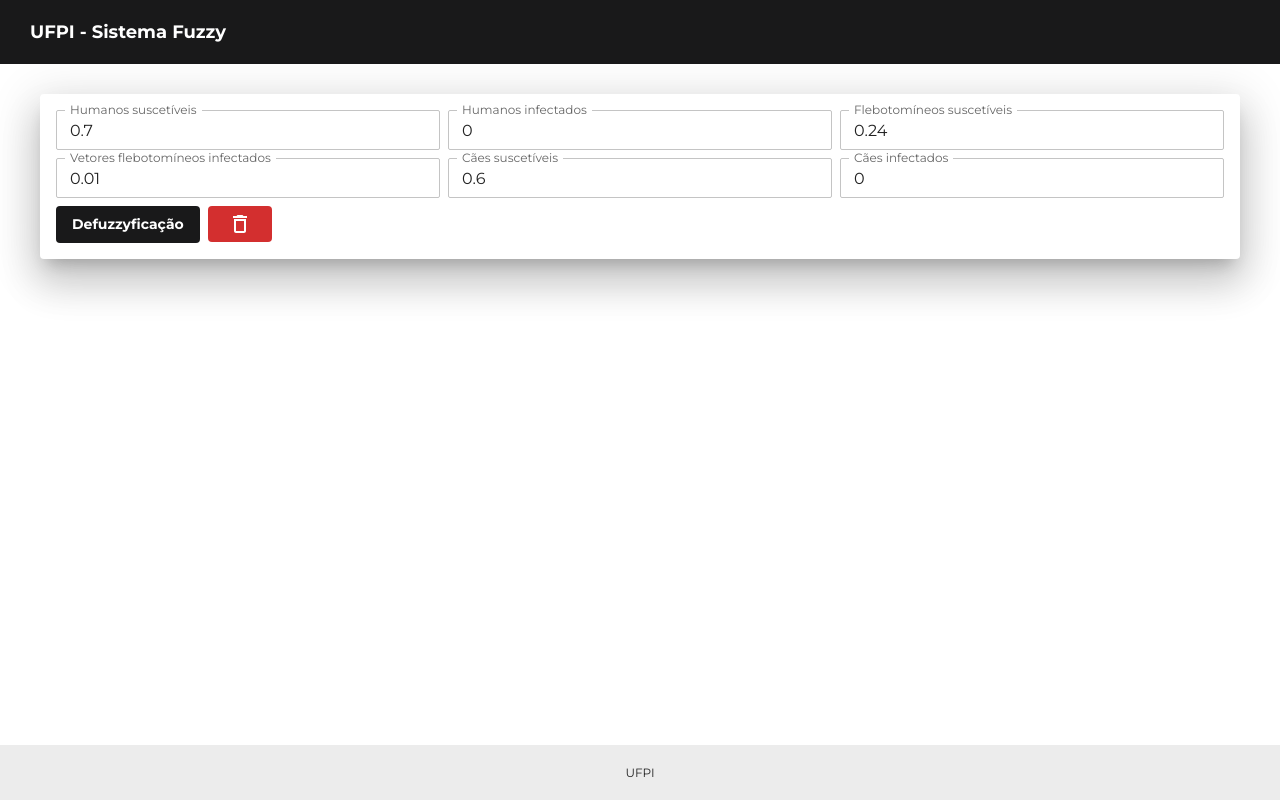
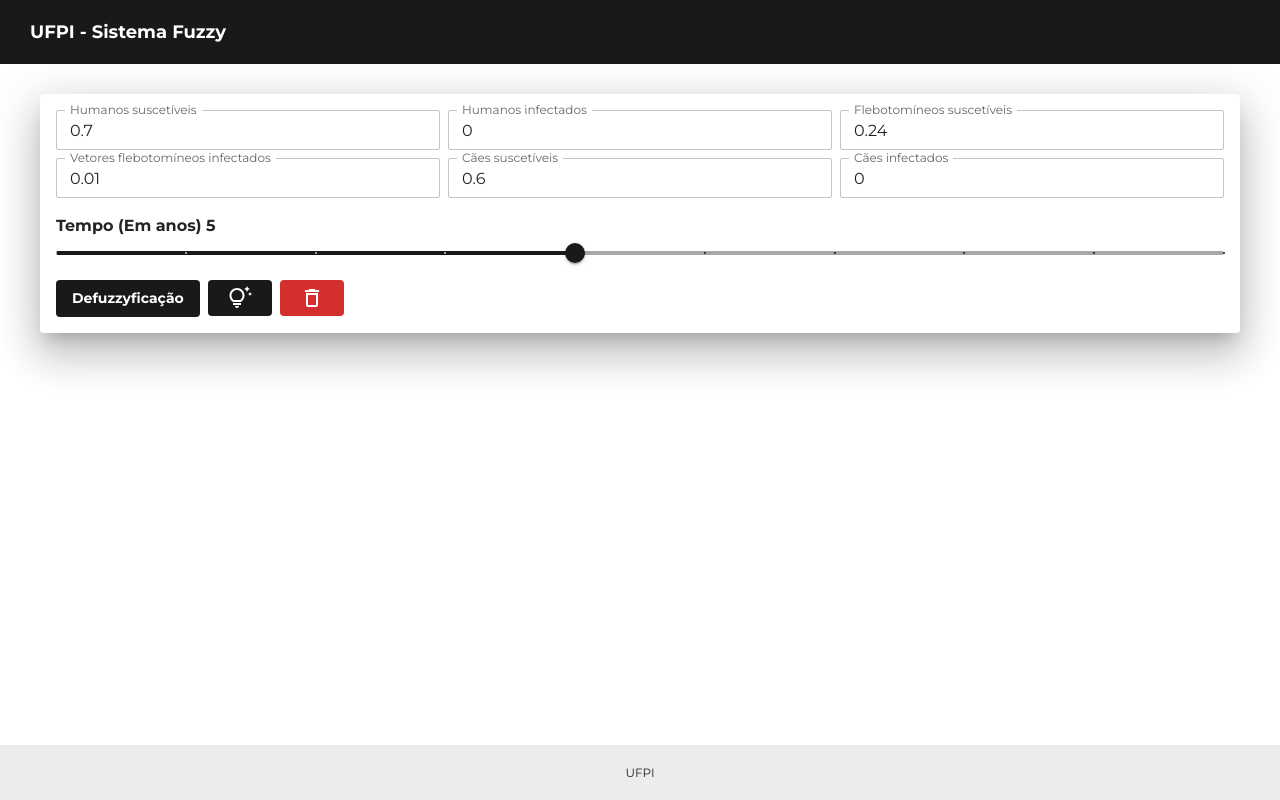
Before and after one commit to guilherme-henrique-fernades-lima/web_fuzzy_ufpi, a Next.js app: page / in a window 1280 px wide. Built offline with nearby package versions, Linux system fonts and the light colour scheme.

Commit message:
Adicao do slider de tempo

```diff
--- a/pages/api/fuzzy/index.jsx
+++ b/pages/api/fuzzy/index.jsx
@@ -5,9 +5,10 @@ async function getFuzzysetResult(req, res) {
   const flebotomineosInfectados = req.query.flebotomineos_infectados;
   const caesSuscetiveis = req.query.caes_suscetiveis;
   const caesInfectados = req.query.caes_infectados;
+  const tempo = req.query.tempo;
 
   const response = await fetch(
-    `${process.env.NEXT_URL_BACKEND}/fuzzy/?humanos_suscetiveis=${humanosSuscetiveis}&humanos_infectados=${humanosInfectados}&flebotomineos_suscetiveis=${flebotomineosSuscetiveis}&flebotomineos_infectados=${flebotomineosInfectados}&caes_suscetiveis=${caesSuscetiveis}&caes_infectados=${caesInfectados}`,
+    `${process.env.NEXT_URL_BACKEND}/fuzzy/?tempo=${tempo}&humanos_suscetiveis=${humanosSuscetiveis}&humanos_infectados=${humanosInfectados}&flebotomineos_suscetiveis=${flebotomineosSuscetiveis}&flebotomineos_infectados=${flebotomineosInfectados}&caes_suscetiveis=${caesSuscetiveis}&caes_infectados=${caesInfectados}`,
     {
       method: "GET",
       headers: {
--- a/pages/index.jsx
+++ b/pages/index.jsx
@@ -23,9 +23,11 @@ import Tooltip from "@mui/material/Tooltip";
 import Skeleton from "@mui/material/Skeleton";
 import Switch from "@mui/material/Switch";
 import LoadingButton from "@mui/lab/LoadingButton";
+import Slider from "@mui/material/Slider";
 
 //Icons
 import DeleteOutlineIcon from "@mui/icons-material/DeleteOutline";
+import TipsAndUpdatesOutlinedIcon from "@mui/icons-material/TipsAndUpdatesOutlined";
 
 function PlotGrafico(props) {
   const CustomTooltip = ({ active, payload, label }) => {
@@ -126,8 +128,8 @@ function PlotGrafico(props) {
     return null;
   };
 
+  const memoizedChart = useMemo(() => {
     return (
-    <ResponsiveContainer width="100%" height="100%">
       <LineChart
         width={500}
         height={300}
@@ -224,6 +226,12 @@ function PlotGrafico(props) {
           dot={false}
         />
       </LineChart>
+    );
+  }, [props.data, props.showTooltip]);
+
+  return (
+    <ResponsiveContainer width="100%" height="100%">
+      {memoizedChart}
     </ResponsiveContainer>
   );
 }
@@ -261,6 +269,7 @@ export default function MainPage() {
     useState("0.01");
   const [caesSuscetiveis, setCaesSuscetiveis] = useState("0.6");
   const [caesInfectados, setCaesInfectados] = useState("0");
+  const [tempo, setTempo] = useState(5);
 
   //Flags para controle de UI
   const [showTooltip, setShowTooltip] = useState(false);
@@ -287,7 +296,7 @@ export default function MainPage() {
 
     try {
       const res = await fetch(
-        `/api/fuzzy/?humanos_suscetiveis=${humanosSuscetiveis}&humanos_infectados=${humanosInfectados}&flebotomineos_suscetiveis=${flebotomineosSuscetiveis}&flebotomineos_infectados=${flebotomineosInfectados}&caes_suscetiveis=${caesSuscetiveis}&caes_infectados=${caesInfectados}`,
+        `/api/fuzzy/?tempo=${tempo}&humanos_suscetiveis=${humanosSuscetiveis}&humanos_infectados=${humanosInfectados}&flebotomineos_suscetiveis=${flebotomineosSuscetiveis}&flebotomineos_infectados=${flebotomineosInfectados}&caes_suscetiveis=${caesSuscetiveis}&caes_infectados=${caesInfectados}`,
         {
           method: "GET",
         }
@@ -357,6 +366,16 @@ export default function MainPage() {
     setDashData([]);
   }
 
+  function fillInitialCondition() {
+    setHumanosSuscetiveis("0.7");
+    setHumanosInfectados("0");
+    setFlebotomineosSuscetiveis("0.24");
+    setFlebotomineosInfectados("0.01");
+    setCaesSuscetiveis("0.6");
+    setCaesInfectados("0");
+    setTempo(5);
+  }
+
   return (
     <Container disableGutters>
       <Paper elevation={24} sx={{ p: 2 }}>
@@ -397,6 +416,30 @@ export default function MainPage() {
             value={caesInfectados}
             onChange={(value) => handleInputChange(value, setCaesInfectados)}
           />
+
+          <Grid item xs={12}>
+            <Typography
+              sx={{
+                color: "#242424",
+                fontSize: { xs: 12, sm: 14, md: 16 },
+                fontWeight: 700,
+                mt: 1,
+              }}
+            >
+              Tempo (Em anos) {tempo}
+            </Typography>
+            <Slider
+              value={tempo}
+              valueLabelDisplay="auto"
+              step={1}
+              marks
+              min={1}
+              max={10}
+              onChange={(event, newValue) => {
+                setTempo(newValue);
+              }}
+            />
+          </Grid>
           <Grid
             item
             xs={12}
@@ -421,16 +464,31 @@ export default function MainPage() {
             >
               Defuzzyficação
             </LoadingButton>
-
+            <Tooltip
+              placement="top"
+              title="Preencher com condição inicial padrão"
+            >
               <Button
                 disableElevation
+                sx={{ ml: 1 }}
+                variant="contained"
+                onClick={fillInitialCondition}
+              >
+                <TipsAndUpdatesOutlinedIcon />
+              </Button>
+            </Tooltip>
+
+            <Tooltip placement="top" title="Apagar dados">
+              <Button
+                disableElevation
+                sx={{ ml: 1 }}
                 color="error"
-              sx={{ ml: 1 }}
                 variant="contained"
                 onClick={cleanDisplayData}
               >
                 <DeleteOutlineIcon />
               </Button>
+            </Tooltip>
           </Grid>
           {dashData?.length != 0 && (
             <>
```
Lines whose indentation alone changed are shown as unchanged.
